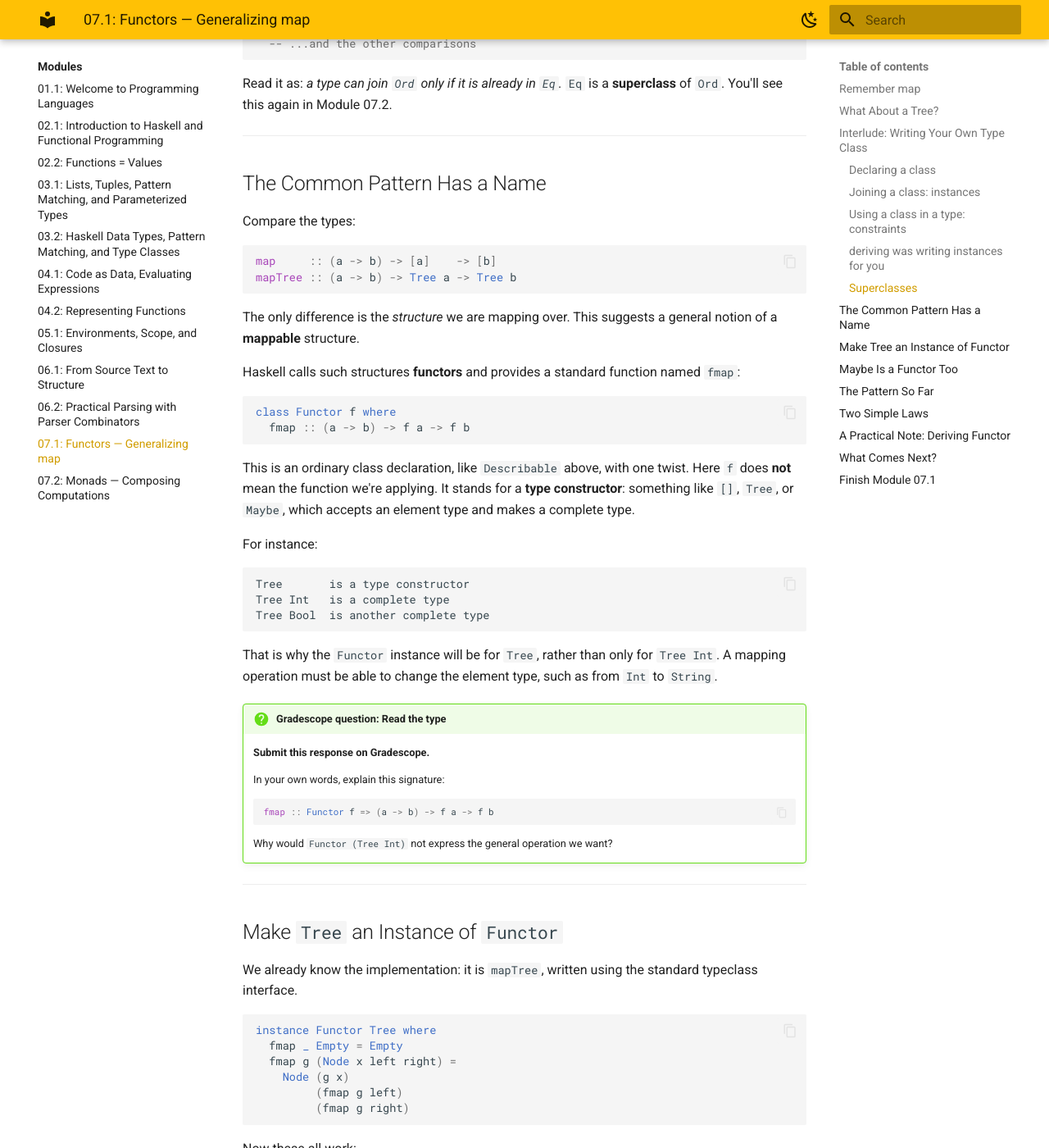
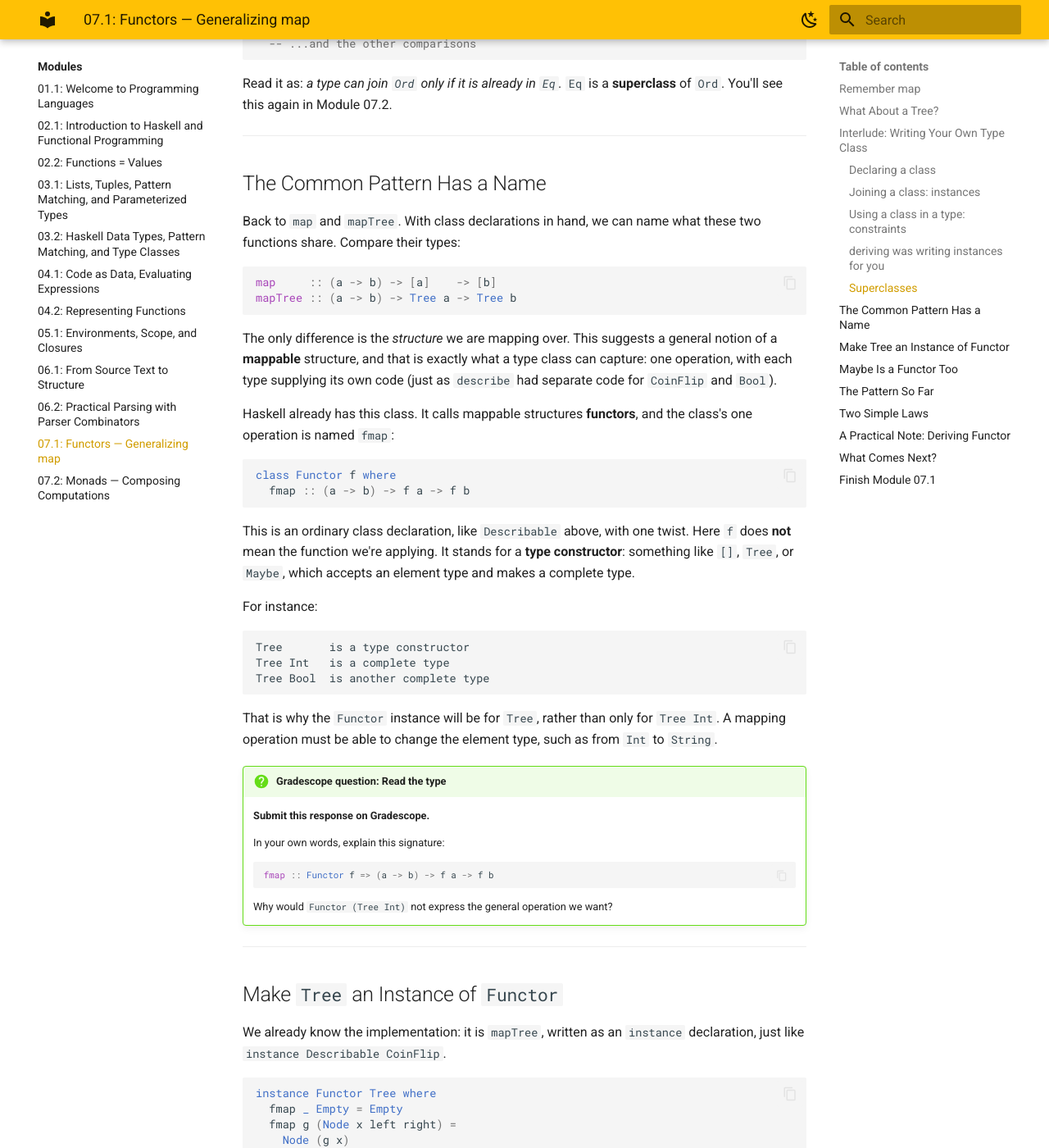
Before and after one commit to lbang-hmc/cs-131-website, an MkDocs documentation site: the page built from content/modules/07.1-functors-generalizing-map.md, in a window 1280 px wide and 1400 px high, scrolled down 4226 px. Shown: the whole window at 82% size. Built offline with MkDocs 1.6.1 and Material for MkDocs 9.7.7, drawn with Linux system fonts in a browser that asks for light colours.

Commit message:
Module 07.1: smooth the transition from the type class interlude back to Functor
Co-Authored-By: Claude Opus 5.5 <noreply@anthropic.com>

````diff
--- a/content/modules/07.1-functors-generalizing-map.md
+++ b/content/modules/07.1-functors-generalizing-map.md
@@ -190,16 +190,16 @@ Read it as: *a type can join `Ord` only if it is already in `Eq`.* `Eq` is a **s
 
 ## The Common Pattern Has a Name
 
-Compare the types:
+Back to `map` and `mapTree`. With class declarations in hand, we can name what these two functions share. Compare their types:
 
 ```haskell
 map     :: (a -> b) -> [a]    -> [b]
 mapTree :: (a -> b) -> Tree a -> Tree b
 ```
 
-The only difference is the *structure* we are mapping over. This suggests a general notion of a **mappable** structure.
+The only difference is the *structure* we are mapping over. This suggests a general notion of a **mappable** structure, and that is exactly what a type class can capture: one operation, with each type supplying its own code (just as `describe` had separate code for `CoinFlip` and `Bool`).
 
-Haskell calls such structures **functors** and provides a standard function named `fmap`:
+Haskell already has this class. It calls mappable structures **functors**, and the class's one operation is named `fmap`:
 
 ```haskell
 class Functor f where
@@ -233,7 +233,7 @@ That is why the `Functor` instance will be for `Tree`, rather than only for `Tre
 
 ## Make `Tree` an Instance of `Functor`
 
-We already know the implementation: it is `mapTree`, written using the standard typeclass interface.
+We already know the implementation: it is `mapTree`, written as an `instance` declaration, just like `instance Describable CoinFlip`.
 
 ```haskell
 instance Functor Tree where
````
